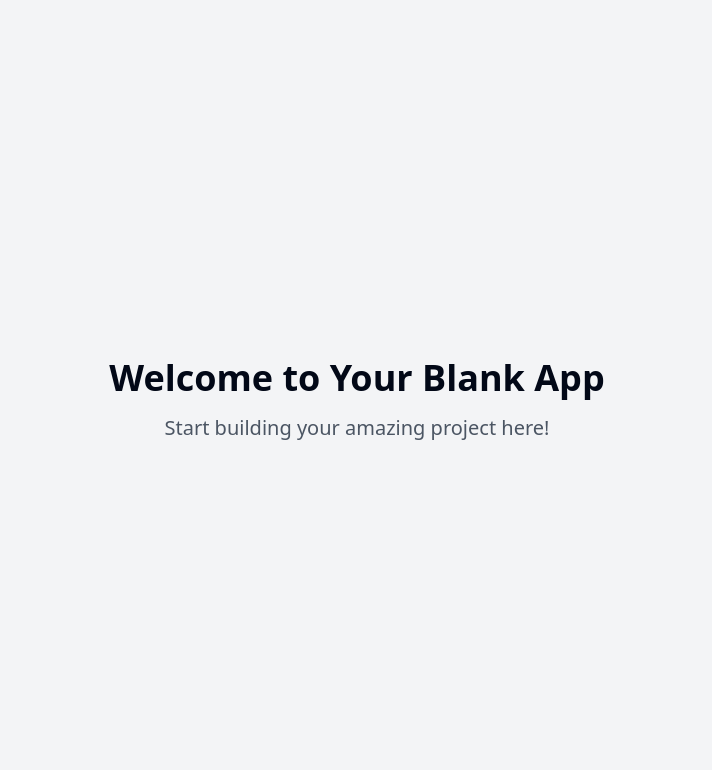
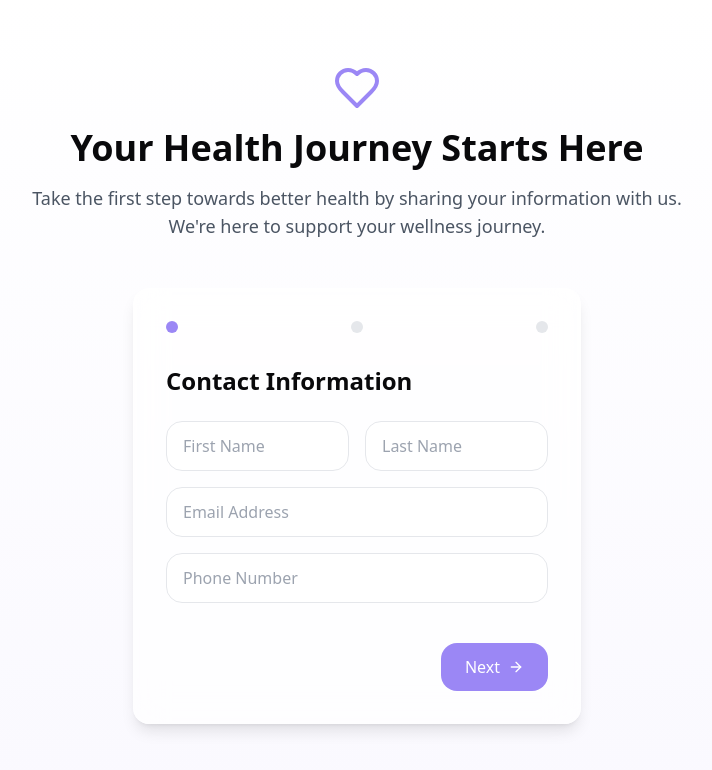
Before and after one commit to iRodBot/healthy-connectory, a React (Vite) app: page / in a window 1280 px wide. Shown: the top 770 px of the page, without its empty margins (283-995 px from the left). Built offline with nearby package versions, Linux system fonts and the light colour scheme.

Commit message:
Add health app landing page
This commit adds a React-based landing page for a health app.  The landing page will collect user contact information and health history.

```diff
--- a/package.json
+++ b/package.json
@@ -45,6 +45,7 @@
     "cmdk": "^1.0.0",
     "date-fns": "^3.6.0",
     "embla-carousel-react": "^8.3.0",
+    "framer-motion": "^12.4.1",
     "input-otp": "^1.2.4",
     "lucide-react": "^0.462.0",
     "next-themes": "^0.3.0",
--- a/src/index.css
+++ b/src/index.css
@@ -1,3 +1,4 @@
+
 @tailwind base;
 @tailwind components;
 @tailwind utilities;
@@ -5,97 +6,43 @@
 @layer base {
   :root {
     --background: 0 0% 100%;
-    --foreground: 222.2 84% 4.9%;
-
+    --foreground: 240 10% 3.9%;
     --card: 0 0% 100%;
-    --card-foreground: 222.2 84% 4.9%;
-
-    --popover: 0 0% 100%;
-    --popover-foreground: 222.2 84% 4.9%;
-
-    --primary: 222.2 47.4% 11.2%;
-    --primary-foreground: 210 40% 98%;
-
-    --secondary: 210 40% 96.1%;
-    --secondary-foreground: 222.2 47.4% 11.2%;
-
-    --muted: 210 40% 96.1%;
-    --muted-foreground: 215.4 16.3% 46.9%;
-
-    --accent: 210 40% 96.1%;
-    --accent-foreground: 222.2 47.4% 11.2%;
-
-    --destructive: 0 84.2% 60.2%;
-    --destructive-foreground: 210 40% 98%;
-
-    --border: 214.3 31.8% 91.4%;
-    --input: 214.3 31.8% 91.4%;
-    --ring: 222.2 84% 4.9%;
-
-    --radius: 0.5rem;
-
-    --sidebar-background: 0 0% 98%;
-
-    --sidebar-foreground: 240 5.3% 26.1%;
-
-    --sidebar-primary: 240 5.9% 10%;
-
-    --sidebar-primary-foreground: 0 0% 98%;
-
-    --sidebar-accent: 240 4.8% 95.9%;
-
-    --sidebar-accent-foreground: 240 5.9% 10%;
-
-    --sidebar-border: 220 13% 91%;
-
-    --sidebar-ring: 217.2 91.2% 59.8%;
+    --card-foreground: 240 10% 3.9%;
+    --border: 240 5.9% 90%;
+    --input: 240 5.9% 90%;
+    --ring: 240 5.9% 10%;
+    --radius: 1rem;
   }
 
-  .dark {
-    --background: 222.2 84% 4.9%;
-    --foreground: 210 40% 98%;
-
-    --card: 222.2 84% 4.9%;
-    --card-foreground: 210 40% 98%;
-
-    --popover: 222.2 84% 4.9%;
-    --popover-foreground: 210 40% 98%;
-
-    --primary: 210 40% 98%;
-    --primary-foreground: 222.2 47.4% 11.2%;
-
-    --secondary: 217.2 32.6% 17.5%;
-    --secondary-foreground: 210 40% 98%;
-
-    --muted: 217.2 32.6% 17.5%;
-    --muted-foreground: 215 20.2% 65.1%;
-
-    --accent: 217.2 32.6% 17.5%;
-    --accent-foreground: 210 40% 98%;
-
-    --destructive: 0 62.8% 30.6%;
-    --destructive-foreground: 210 40% 98%;
-
-    --border: 217.2 32.6% 17.5%;
-    --input: 217.2 32.6% 17.5%;
-    --ring: 212.7 26.8% 83.9%;
-    --sidebar-background: 240 5.9% 10%;
-    --sidebar-foreground: 240 4.8% 95.9%;
-    --sidebar-primary: 224.3 76.3% 48%;
-    --sidebar-primary-foreground: 0 0% 100%;
-    --sidebar-accent: 240 3.7% 15.9%;
-    --sidebar-accent-foreground: 240 4.8% 95.9%;
-    --sidebar-border: 240 3.7% 15.9%;
-    --sidebar-ring: 217.2 91.2% 59.8%;
-  }
-}
-
-@layer base {
   * {
     @apply border-border;
   }
 
   body {
-    @apply bg-background text-foreground;
+    @apply bg-background text-foreground antialiased;
+    font-feature-settings: "ss01", "ss02", "cv01", "cv02", "cv03";
   }
 }
+
+@layer utilities {
+  .glass {
+    @apply bg-white/70 backdrop-blur-lg border border-white/20 shadow-lg;
+  }
+
+  .form-container {
+    @apply max-w-md w-full mx-auto p-8 rounded-2xl glass;
+  }
+
+  .input-field {
+    @apply w-full px-4 py-3 rounded-lg border border-gray-200 focus:outline-none focus:ring-2 focus:ring-primary/50 transition-all duration-200;
+  }
+
+  .btn-primary {
+    @apply px-6 py-3 bg-primary text-white rounded-lg hover:bg-primary-light transition-all duration-200 focus:outline-none focus:ring-2 focus:ring-primary/50;
+  }
+
+  .section-padding {
+    @apply py-16 px-4 sm:px-6 lg:px-8;
+  }
+}
--- a/src/pages/Index.tsx
+++ b/src/pages/Index.tsx
@@ -1,11 +1,208 @@
-// Update this page (the content is just a fallback if you fail to update the page)
+
+import { useState } from "react";
+import { motion } from "framer-motion";
+import { useToast } from "@/hooks/use-toast";
+import { Heart, ArrowRight, CheckCircle } from "lucide-react";
+
+interface FormData {
+  firstName: string;
+  lastName: string;
+  email: string;
+  phone: string;
+  medicalConditions: string;
+  medications: string;
+  allergies: string;
+}
+
+const initialFormData: FormData = {
+  firstName: "",
+  lastName: "",
+  email: "",
+  phone: "",
+  medicalConditions: "",
+  medications: "",
+  allergies: "",
+};
 
 const Index = () => {
+  const [step, setStep] = useState(1);
+  const [formData, setFormData] = useState<FormData>(initialFormData);
+  const { toast } = useToast();
+
+  const handleInputChange = (e: React.ChangeEvent<HTMLInputElement | HTMLTextAreaElement>) => {
+    const { name, value } = e.target;
+    setFormData((prev) => ({
+      ...prev,
+      [name]: value,
+    }));
+  };
+
+  const handleNext = () => {
+    if (step === 1 && (!formData.firstName || !formData.lastName || !formData.email || !formData.phone)) {
+      toast({
+        title: "Please fill in all fields",
+        description: "All contact information is required",
+        variant: "destructive",
+      });
+      return;
+    }
+    if (step < 3) setStep((prev) => prev + 1);
+  };
+
+  const handleSubmit = (e: React.FormEvent) => {
+    e.preventDefault();
+    toast({
+      title: "Success!",
+      description: "Your information has been submitted successfully.",
+      action: (
+        <div className="h-8 w-8 text-green-500">
+          <CheckCircle className="h-full w-full" />
+        </div>
+      ),
+    });
+    setFormData(initialFormData);
+    setStep(1);
+  };
+
   return (
-    <div className="min-h-screen flex items-center justify-center bg-gray-100">
-      <div className="text-center">
-        <h1 className="text-4xl font-bold mb-4">Welcome to Your Blank App</h1>
-        <p className="text-xl text-gray-600">Start building your amazing project here!</p>
+    <div className="min-h-screen bg-gradient-to-b from-white to-primary/5">
+      <div className="section-padding">
+        <motion.div
+          initial={{ opacity: 0, y: 20 }}
+          animate={{ opacity: 1, y: 0 }}
+          className="text-center mb-12"
+        >
+          <div className="flex justify-center mb-4">
+            <Heart className="h-12 w-12 text-primary" />
+          </div>
+          <h1 className="text-4xl font-bold mb-4">Your Health Journey Starts Here</h1>
+          <p className="text-lg text-gray-600 max-w-2xl mx-auto">
+            Take the first step towards better health by sharing your information with us.
+            We're here to support your wellness journey.
+          </p>
+        </motion.div>
+
+        <motion.div
+          initial={{ opacity: 0 }}
+          animate={{ opacity: 1 }}
+          transition={{ delay: 0.2 }}
+          className="form-container"
+        >
+          <div className="flex justify-between mb-8">
+            {[1, 2, 3].map((num) => (
+              <div
+                key={num}
+                className={`h-3 w-3 rounded-full ${
+                  num <= step ? "bg-primary" : "bg-gray-200"
+                } transition-all duration-300`}
+              />
+            ))}
+          </div>
+
+          <form onSubmit={handleSubmit} className="space-y-6">
+            {step === 1 && (
+              <motion.div
+                initial={{ x: 20, opacity: 0 }}
+                animate={{ x: 0, opacity: 1 }}
+                className="space-y-4"
+              >
+                <h2 className="text-2xl font-semibold mb-6">Contact Information</h2>
+                <div className="grid grid-cols-2 gap-4">
+                  <input
+                    type="text"
+                    name="firstName"
+                    placeholder="First Name"
+                    value={formData.firstName}
+                    onChange={handleInputChange}
+                    className="input-field"
+                  />
+                  <input
+                    type="text"
+                    name="lastName"
+                    placeholder="Last Name"
+                    value={formData.lastName}
+                    onChange={handleInputChange}
+                    className="input-field"
+                  />
+                </div>
+                <input
+                  type="email"
+                  name="email"
+                  placeholder="Email Address"
+                  value={formData.email}
+                  onChange={handleInputChange}
+                  className="input-field"
+                />
+                <input
+                  type="tel"
+                  name="phone"
+                  placeholder="Phone Number"
+                  value={formData.phone}
+                  onChange={handleInputChange}
+                  className="input-field"
+                />
+              </motion.div>
+            )}
+
+            {step === 2 && (
+              <motion.div
+                initial={{ x: 20, opacity: 0 }}
+                animate={{ x: 0, opacity: 1 }}
+                className="space-y-4"
+              >
+                <h2 className="text-2xl font-semibold mb-6">Medical History</h2>
+                <textarea
+                  name="medicalConditions"
+                  placeholder="Please list any medical conditions"
+                  value={formData.medicalConditions}
+                  onChange={handleInputChange}
+                  className="input-field min-h-[100px]"
+                />
+                <textarea
+                  name="medications"
+                  placeholder="Current medications"
+                  value={formData.medications}
+                  onChange={handleInputChange}
+                  className="input-field min-h-[100px]"
+                />
+              </motion.div>
+            )}
+
+            {step === 3 && (
+              <motion.div
+                initial={{ x: 20, opacity: 0 }}
+                animate={{ x: 0, opacity: 1 }}
+                className="space-y-4"
+              >
+                <h2 className="text-2xl font-semibold mb-6">Additional Information</h2>
+                <textarea
+                  name="allergies"
+                  placeholder="Please list any allergies"
+                  value={formData.allergies}
+                  onChange={handleInputChange}
+                  className="input-field min-h-[100px]"
+                />
+              </motion.div>
+            )}
+
+            <div className="flex justify-end pt-4">
+              {step < 3 ? (
+                <button
+                  type="button"
+                  onClick={handleNext}
+                  className="btn-primary flex items-center"
+                >
+                  Next
+                  <ArrowRight className="ml-2 h-4 w-4" />
+                </button>
+              ) : (
+                <button type="submit" className="btn-primary">
+                  Submit
+                </button>
+              )}
+            </div>
+          </form>
+        </motion.div>
       </div>
     </div>
   );
```
Also changed, not shown: tailwind.config.ts (+38 -60 lines), 1 other file (tests, documents, lock files or other folders).
